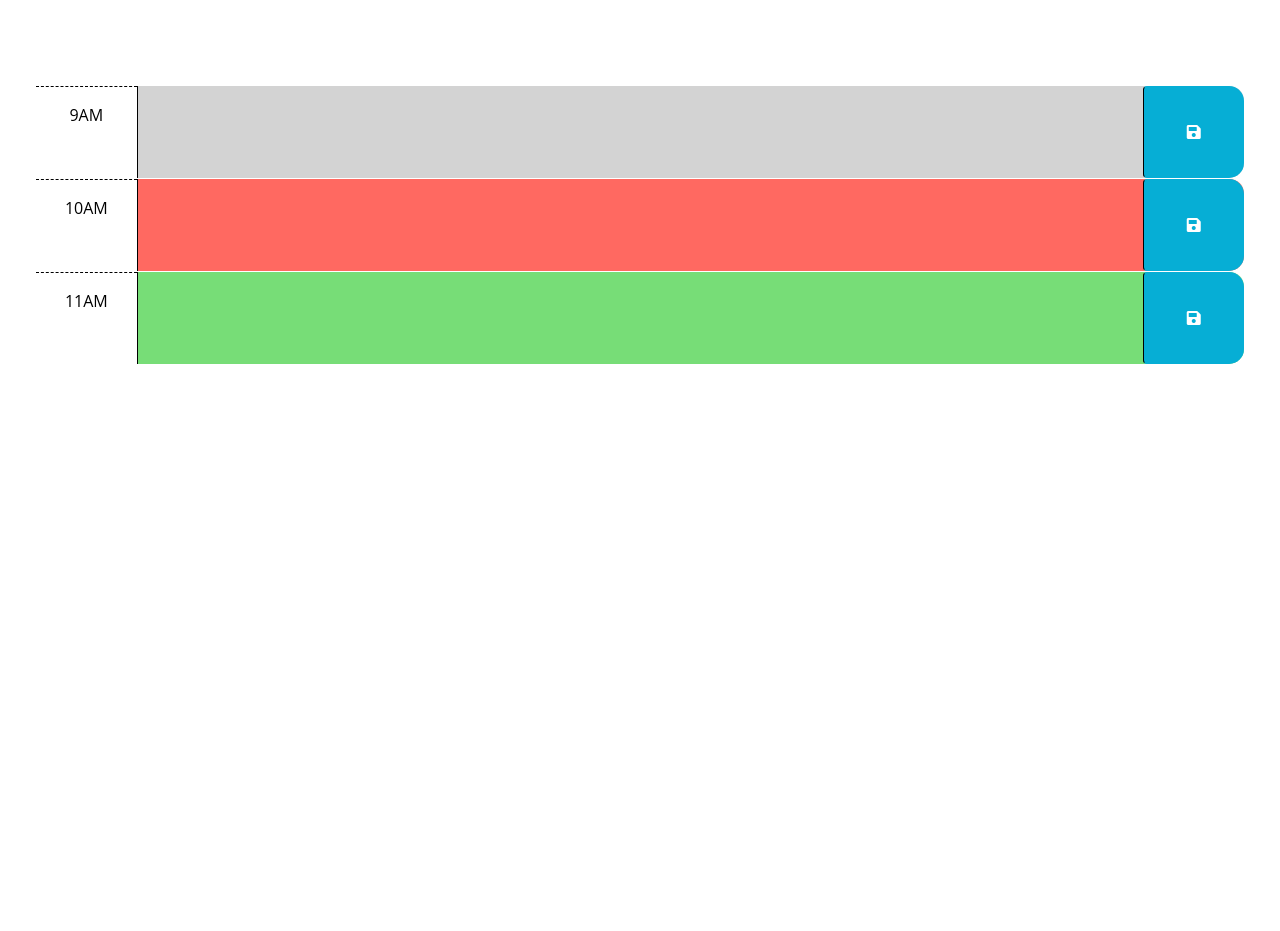
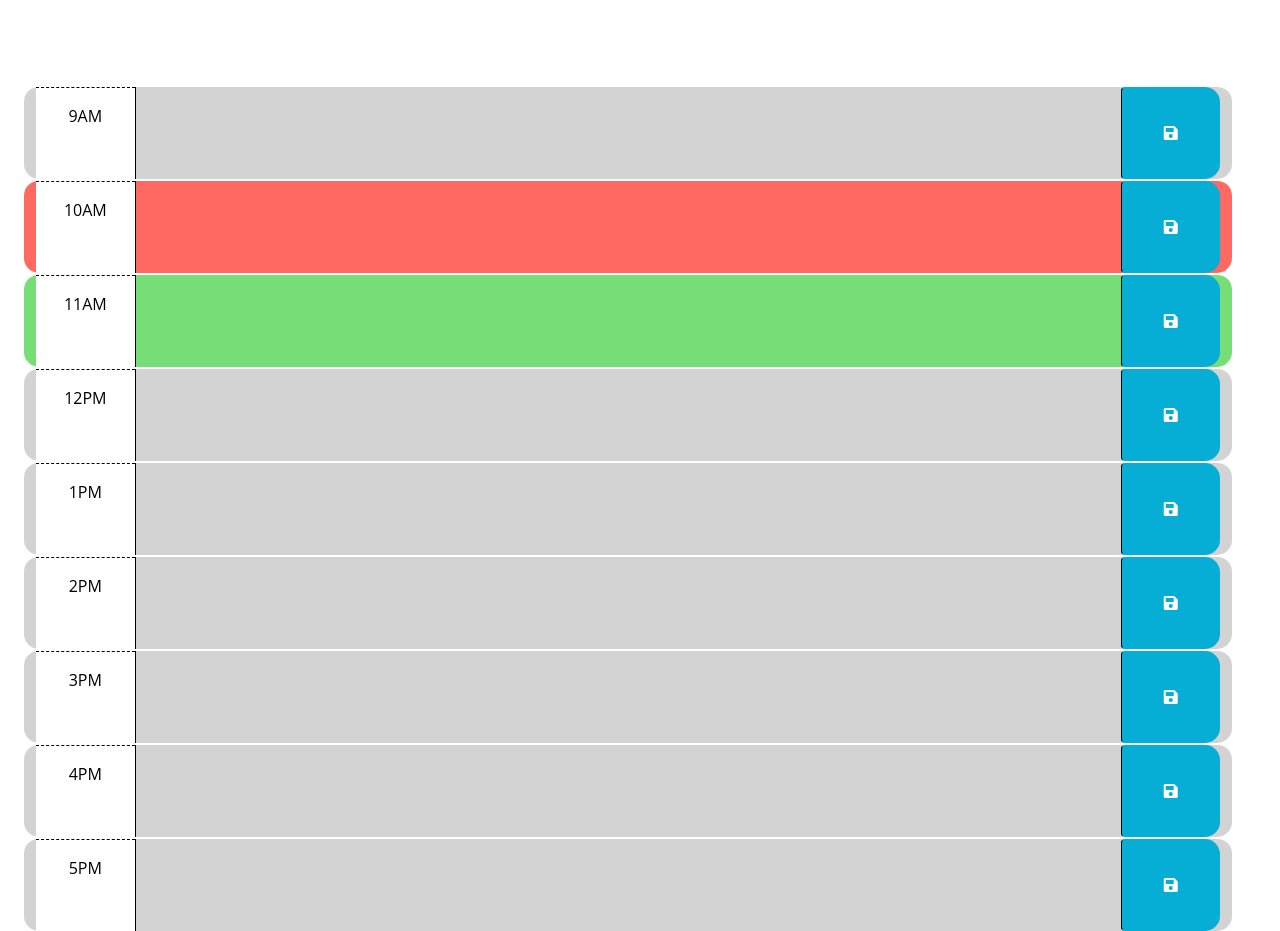
Before and after one commit to Pixls112/phils-workday-planner, a plain HTML site: page index.html in a window 1280 px wide. Shown: the part 166-1097 px from the top of the page. Before the commit the page ends 800 px from the top, so only its background shows below. Drawn offline with nearby package versions, Linux system fonts and the light colour scheme.

Commit message:
updated html by adding additional times

```diff
--- a/index.html
+++ b/index.html
@@ -42,6 +42,7 @@
         -->
 
       <!-- Example of a past time block. The "past" class adds a gray background color. -->
+    <div class="row">
       <div id="hour-9" class="row time-block past">
         <div class="col-2 col-md-1 hour text-center py-3">9AM</div>
         <textarea class="col-8 col-md-10 description" rows="3"> </textarea>
@@ -49,8 +50,10 @@
           <i class="fas fa-save" aria-hidden="true"></i>
         </button>
       </div>
+    </div>
 
       <!-- Example of a present time block. The "present" class adds a red background color. -->
+      <div class="row">
       <div id="hour-10" class="row time-block present">
         <div class="col-2 col-md-1 hour text-center py-3">10AM</div>
         <textarea class="col-8 col-md-10 description" rows="3"> </textarea>
@@ -58,10 +61,72 @@
           <i class="fas fa-save" aria-hidden="true"></i>
         </button>
       </div>
+    </div>
 
       <!-- Example of a future time block. The "future" class adds a green background color. -->
+      <div class="row">
       <div id="hour-11" class="row time-block future">
         <div class="col-2 col-md-1 hour text-center py-3">11AM</div>
+        <textarea class="col-8 col-md-10 description" rows="3"> </textarea>
+        <button class="btn saveBtn col-2 col-md-1" aria-label="save">
+          <i class="fas fa-save" aria-hidden="true"></i>
+        </button>
+      </div>
+    </div>
+
+    <div class="row">
+      <div id="hour-12" class="row time-block past">
+        <div class="col-2 col-md-1 hour text-center py-3">12PM</div>
+        <textarea class="col-8 col-md-10 description" rows="3"> </textarea>
+        <button class="btn saveBtn col-2 col-md-1" aria-label="save">
+          <i class="fas fa-save" aria-hidden="true"></i>
+        </button>
+      </div>
+    </div>
+
+    <div class="row">
+      <div id="hour-13" class="row time-block past">
+        <div class="col-2 col-md-1 hour text-center py-3">1PM</div>
+        <textarea class="col-8 col-md-10 description" rows="3"> </textarea>
+        <button class="btn saveBtn col-2 col-md-1" aria-label="save">
+          <i class="fas fa-save" aria-hidden="true"></i>
+        </button>
+      </div>
+    </div>
+
+    <div class="row">
+      <div id="hour-14" class="row time-block past">
+        <div class="col-2 col-md-1 hour text-center py-3">2PM</div>
+        <textarea class="col-8 col-md-10 description" rows="3"> </textarea>
+        <button class="btn saveBtn col-2 col-md-1" aria-label="save">
+          <i class="fas fa-save" aria-hidden="true"></i>
+        </button>
+      </div>
+    </div>
+
+    <div class="row">
+      <div id="hour-15" class="row time-block past">
+        <div class="col-2 col-md-1 hour text-center py-3">3PM</div>
+        <textarea class="col-8 col-md-10 description" rows="3"> </textarea>
+        <button class="btn saveBtn col-2 col-md-1" aria-label="save">
+          <i class="fas fa-save" aria-hidden="true"></i>
+        </button>
+      </div>
+    </div>
+
+    <div class="row">
+      <div id="hour-16" class="row time-block past">
+        <div class="col-2 col-md-1 hour text-center py-3">4PM</div>
+        <textarea class="col-8 col-md-10 description" rows="3"> </textarea>
+        <button class="btn saveBtn col-2 col-md-1" aria-label="save">
+          <i class="fas fa-save" aria-hidden="true"></i>
+        </button>
+      </div>
+    </div>
+
+    <div class="row">
+      <div id="hour-17" class="row time-block past">
+        <div class="col-2 col-md-1 hour text-center py-3">5PM</div>
         <textarea class="col-8 col-md-10 description" rows="3"> </textarea>
         <button class="btn saveBtn col-2 col-md-1" aria-label="save">
           <i class="fas fa-save" aria-hidden="true"></i>
```
